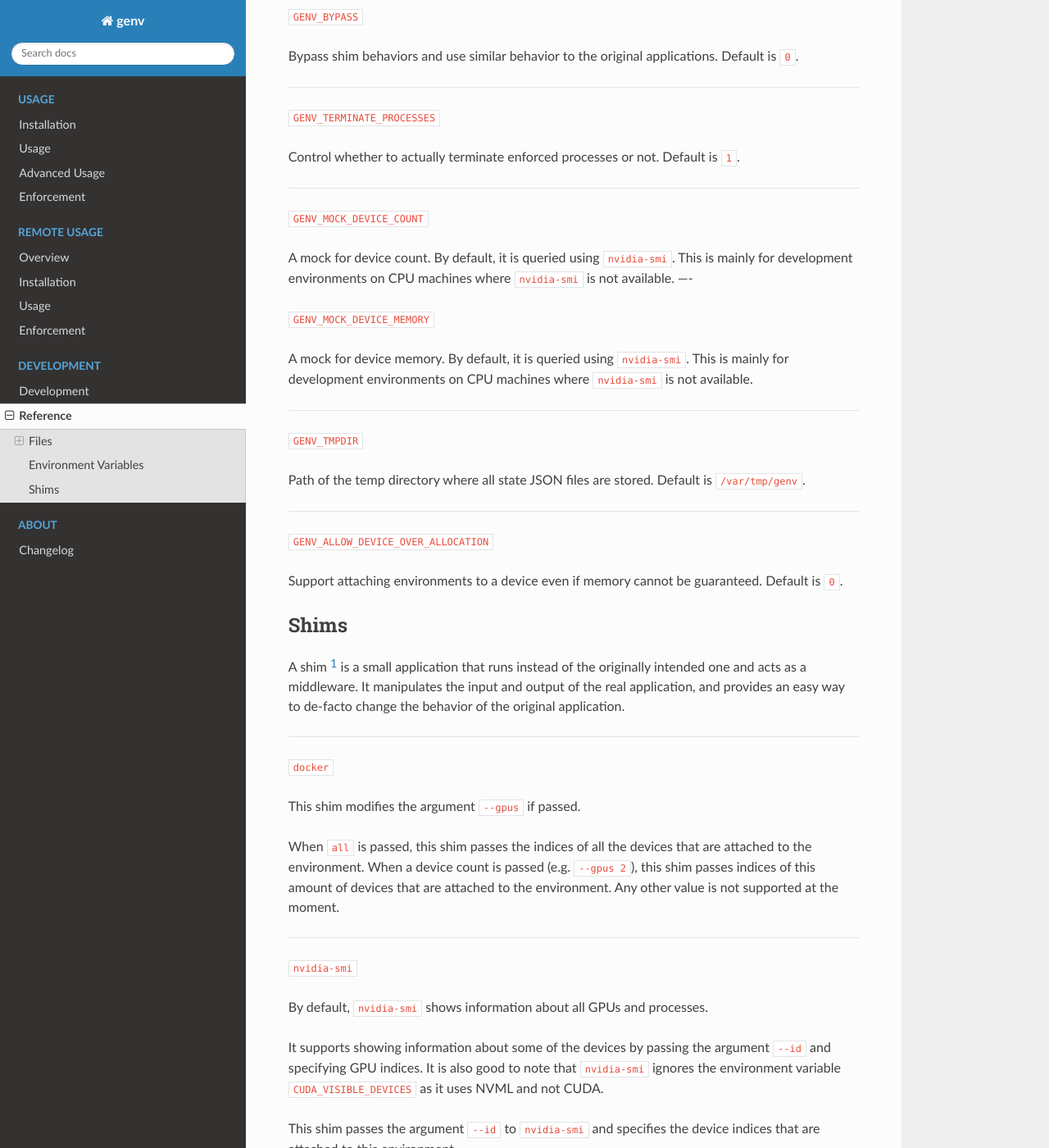
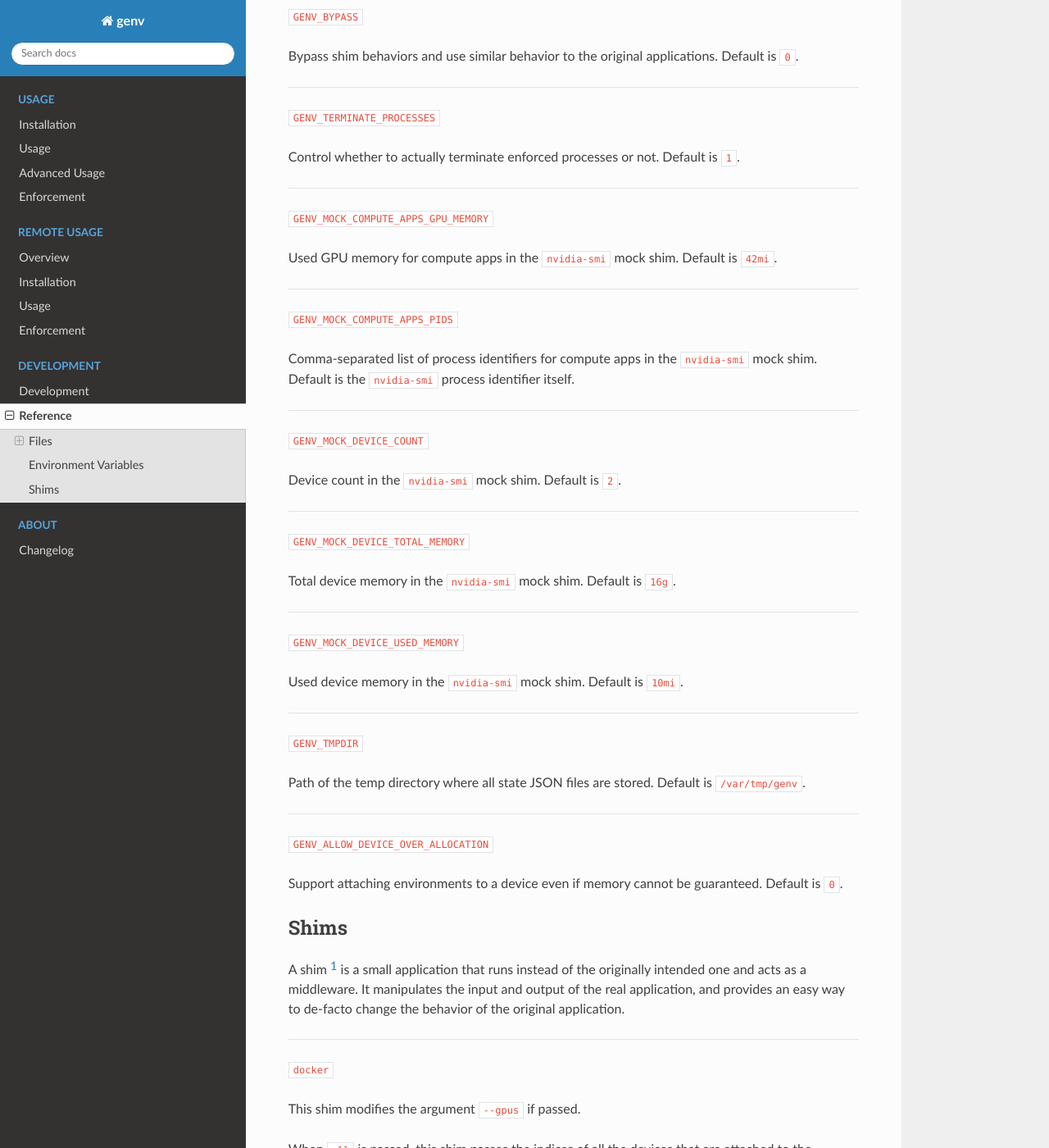
Before and after one commit to run-ai/genv, a Sphinx documentation site: the page built from docs/source/development/reference.rst, in a window 1280 px wide and 1400 px high, scrolled down 1192 px. Shown: the whole window at 82% size. Built offline with Sphinx 7.4.7 and the Read the Docs theme 2.0.0, drawn with Linux system fonts in a browser that asks for light colours.

Commit message:
Improvements in nvidia-smi devel shim
* Moved there many of the mock logic
* Made it more generic

- Added genv.utils.memory_to_memory()
- Added and renamed GENV_MOCK* environment variables

```diff
--- a/docs/source/development/reference.rst
+++ b/docs/source/development/reference.rst
@@ -66,18 +68,38 @@ Default is :code:`1`.
 
 ----
 
+:code:`GENV_MOCK_COMPUTE_APPS_GPU_MEMORY`
+
+Used GPU memory for compute apps in the :code:`nvidia-smi` mock shim.
+Default is :code:`42mi`.
+
+----
+
+:code:`GENV_MOCK_COMPUTE_APPS_PIDS`
+
+Comma-separated list of process identifiers for compute apps in the :code:`nvidia-smi` mock shim.
+Default is the :code:`nvidia-smi` process identifier itself.
+
+----
+
 :code:`GENV_MOCK_DEVICE_COUNT`
 
-A mock for device count.
-By default, it is queried using :code:`nvidia-smi`.
-This is mainly for development environments on CPU machines where :code:`nvidia-smi` is not available.
+Device count in the :code:`nvidia-smi` mock shim.
+Default is :code:`2`.
+
 ----
 
-:code:`GENV_MOCK_DEVICE_MEMORY`
+:code:`GENV_MOCK_DEVICE_TOTAL_MEMORY`
 
-A mock for device memory.
-By default, it is queried using :code:`nvidia-smi`.
-This is mainly for development environments on CPU machines where :code:`nvidia-smi` is not available.
+Total device memory in the :code:`nvidia-smi` mock shim.
+Default is :code:`16g`.
+
+----
+
+:code:`GENV_MOCK_DEVICE_USED_MEMORY`
+
+Used device memory in the :code:`nvidia-smi` mock shim.
+Default is :code:`10mi`.
 
 ----
 
```
Also changed, not shown: other parts of docs/source/development/reference.rst (+2 -0 lines), docs/source/development/development.rst (+8 -14 lines), 3 other files.
